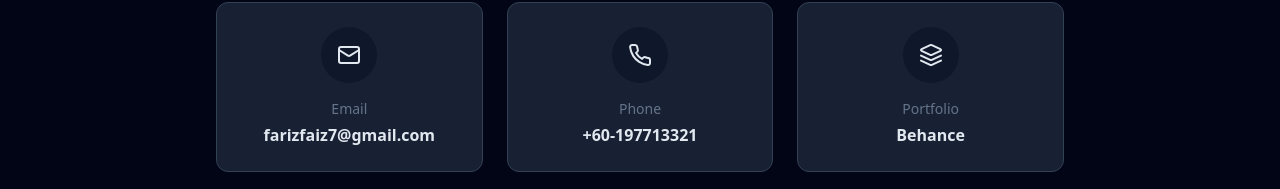
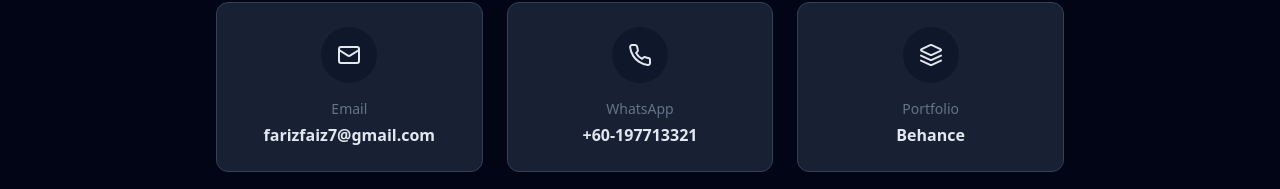
Before and after one commit to farizfaiz123/fixed-portfolio, a React (Vite) app: page / in a window 1280 px wide. Shown: the part 3918-4107 px from the top of the page. Built offline with nearby package versions, Linux system fonts and the light colour scheme.

Commit message:
Update App.jsx

```diff
--- a/src/App.jsx
+++ b/src/App.jsx
@@ -644,12 +644,12 @@ const Portfolio = () => {
               </div>
             </a>
 
-            <a href="tel:+60197713321" className="p-6 bg-slate-800/80 backdrop-blur-sm rounded-xl border border-slate-700 hover:border-cyan-500 transition-colors flex flex-col items-center gap-4 group">
+            <a href="https://wa.me/60197713321" target="_blank" rel="noreferrer" className="p-6 bg-slate-800/80 backdrop-blur-sm rounded-xl border border-slate-700 hover:border-cyan-500 transition-colors flex flex-col items-center gap-4 group">
               <div className="p-4 bg-slate-900 rounded-full group-hover:bg-cyan-500/20 group-hover:text-cyan-400 transition-colors">
                 <Phone size={24} />
               </div>
               <div>
-                <div className="text-sm text-slate-500 mb-1">Phone</div>
+                <div className="text-sm text-slate-500 mb-1">WhatsApp</div>
                 <div className="font-bold">+60-197713321</div>
               </div>
             </a>
```
